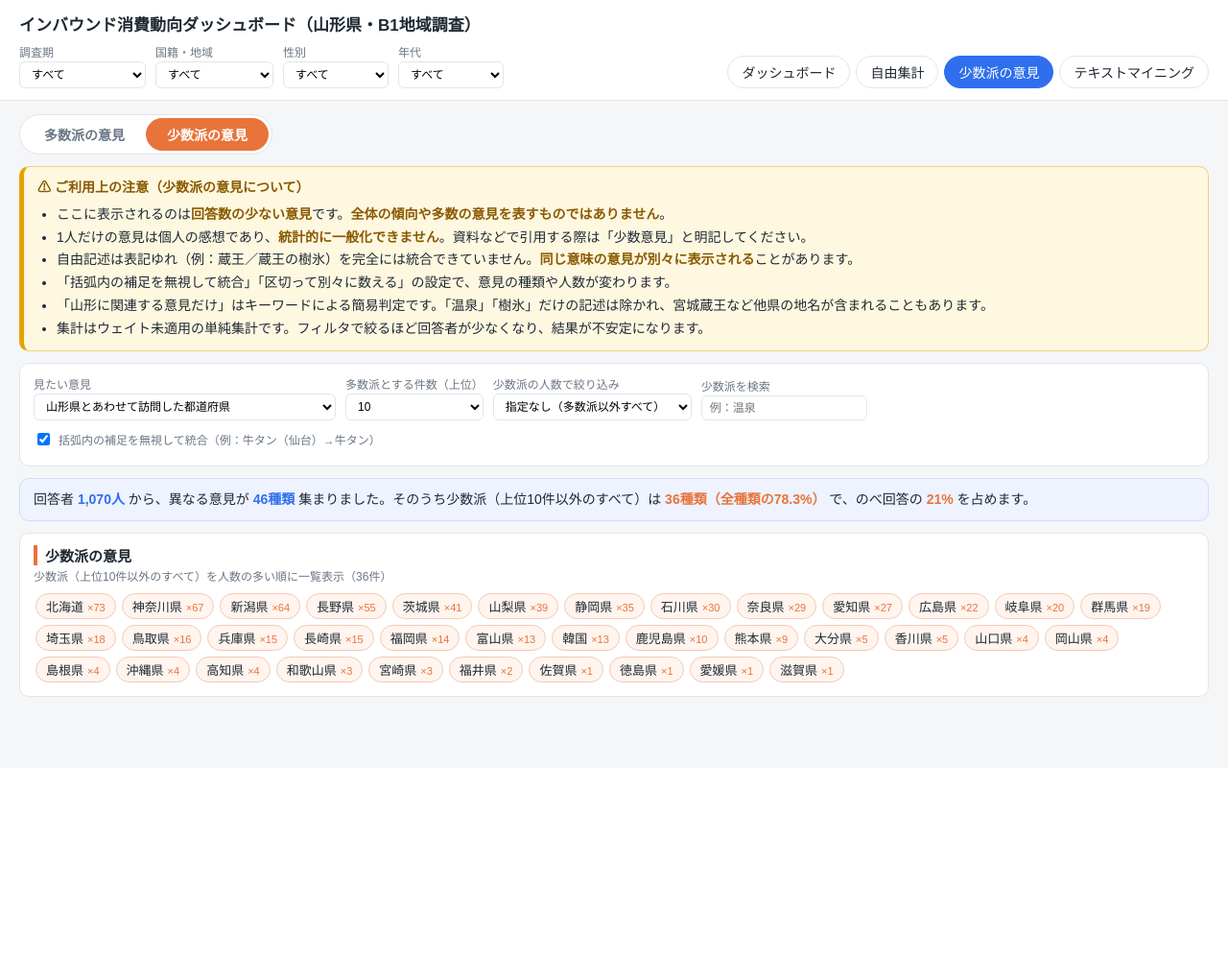
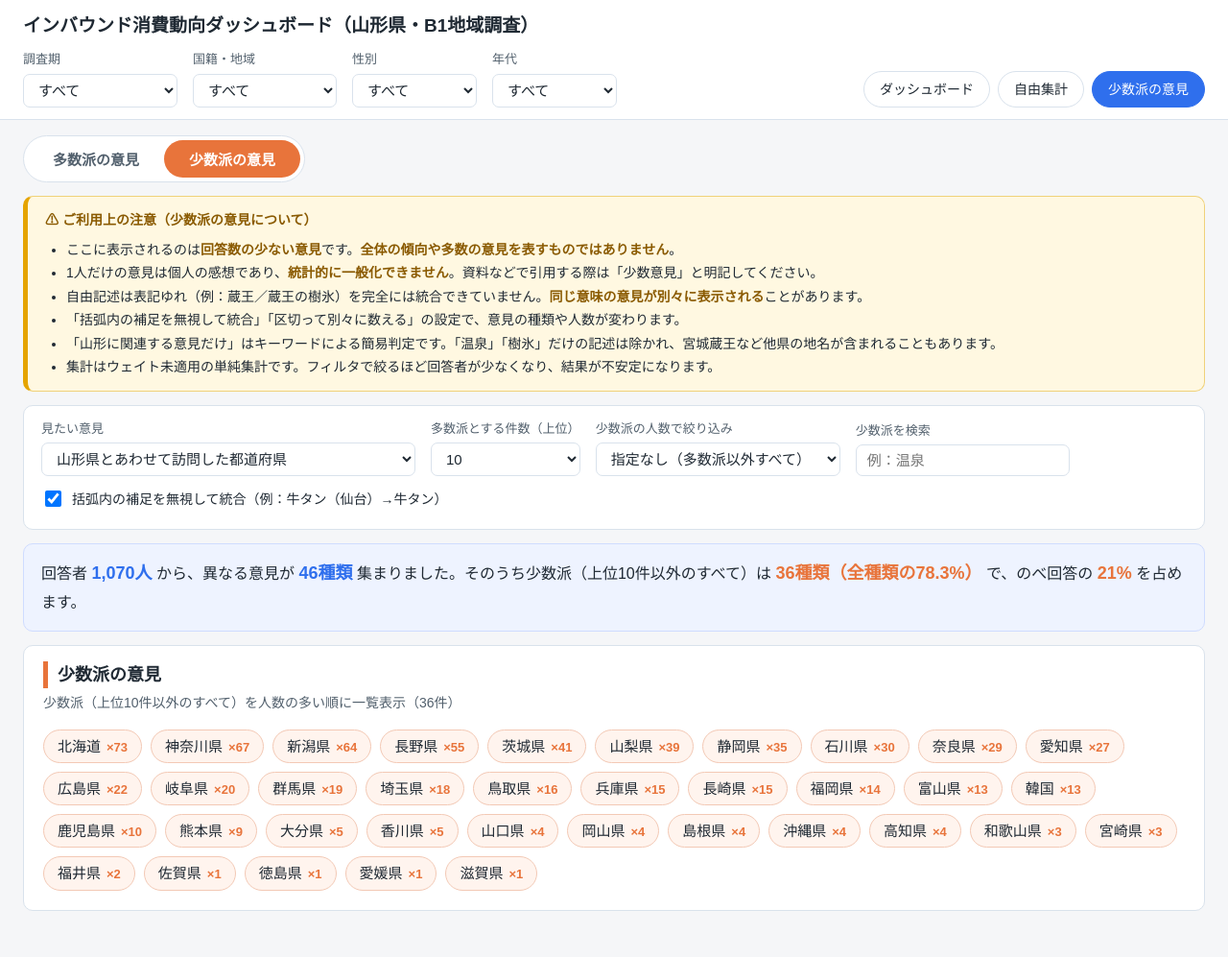
Before and after one commit to s25yuma/inbound, a Flask app: page /opinions in a window 1280 px wide. Shown: the whole page at 96% size. Before the commit the page ends 726 px from the top, so only its background shows below. Run offline with Flask 3, Linux system fonts and the light colour scheme.

Commit message:
Refactor opinions.html for improved styling and structure

```diff
--- a/inbound_viz/templates/opinions.html
+++ b/inbound_viz/templates/opinions.html
@@ -11,8 +11,8 @@
       --bg: #f5f6f8;
       --card: #fff;
       --ink: #1f2933;
-      --sub: #6b7785;
-      --line: #e1e5ea;
+      --sub: #52606d;
+      --line: #d9e2ec;
       --accent: #2f6fed;
       --minor: #e8743b;
     }
@@ -26,37 +26,39 @@
       background: var(--bg);
       color: var(--ink);
       font-family: "Hiragino Sans", "Yu Gothic", "Meiryo", sans-serif;
-      font-size: 14px;
+      font-size: 16px;
+      line-height: 1.6;
     }
 
     header {
       background: var(--card);
       border-bottom: 1px solid var(--line);
-      padding: 12px 20px;
+      padding: 12px 24px;
       position: sticky;
       top: 0;
       z-index: 10;
     }
 
     h1 {
-      font-size: 17px;
-      margin: 0 0 8px;
+      font-size: 19px;
+      margin: 0 0 10px;
     }
 
     .tabs {
       margin-left: auto;
       display: flex;
-      gap: 6px;
+      gap: 8px;
     }
 
     .tab {
-      padding: 6px 14px;
+      padding: 7px 16px;
       border: 1px solid var(--line);
       border-radius: 999px;
       background: #fff;
       color: inherit;
       text-decoration: none;
-      font: inherit;
+      font-size: 14px;
+      font-weight: 500;
     }
 
     .tab.on {
@@ -70,9 +72,10 @@
       border: 1px solid #f0d27a;
       border-left: 5px solid #e5a400;
       border-radius: 10px;
-      padding: 10px 14px;
-      margin-bottom: 12px;
-      line-height: 1.7;
+      padding: 12px 18px;
+      margin-bottom: 14px;
+      font-size: 14px;
+      line-height: 1.75;
     }
 
     .warn b {
@@ -80,8 +83,8 @@
     }
 
     .warn ul {
-      margin: 4px 0 0;
-      padding-left: 20px;
+      margin: 6px 0 0;
+      padding-left: 22px;
     }
 
     .grid.single {
@@ -93,17 +96,18 @@
       border: 1px solid var(--line);
       border-radius: 999px;
       background: #fff;
-      padding: 3px;
-      margin-bottom: 12px;
+      padding: 4px;
+      margin-bottom: 14px;
     }
 
     .seg {
       border: 0;
       background: none;
-      padding: 7px 22px;
+      padding: 9px 26px;
       border-radius: 999px;
       cursor: pointer;
-      font: inherit;
+      font-family: inherit;
+      font-size: 15px;
       font-weight: 600;
       color: var(--sub);
     }
@@ -121,63 +125,77 @@
     .bar {
       display: flex;
       flex-wrap: wrap;
-      gap: 10px;
+      gap: 12px 16px;
       align-items: flex-end;
     }
 
     label {
       color: var(--sub);
-      font-size: 12px;
+      font-size: 13px;
+      font-weight: 500;
       display: flex;
       flex-direction: column;
-      gap: 2px;
+      gap: 4px;
     }
 
     label.chk {
       flex-direction: row;
       align-items: center;
-      gap: 6px;
+      gap: 8px;
       padding-bottom: 6px;
+      font-size: 14px;
+      color: var(--ink);
+      cursor: pointer;
+    }
+
+    input[type=checkbox] {
+      width: 17px;
+      height: 17px;
+      cursor: pointer;
     }
 
     select,
     input[type=text] {
-      padding: 5px 8px;
+      padding: 7px 11px;
       border: 1px solid var(--line);
-      border-radius: 6px;
+      border-radius: 7px;
       background: #fff;
-      font: inherit;
+      font-family: inherit;
+      font-size: 15px;
+      color: var(--ink);
     }
 
     select {
-      min-width: 110px;
+      min-width: 130px;
     }
 
     main {
-      max-width: 1280px;
-      margin: 0 auto;
-      padding: 14px 20px 40px;
+      width: 100%;
+      margin: 0;
+      padding: 16px 24px 48px;
     }
 
     .controls {
       background: var(--card);
       border: 1px solid var(--line);
       border-radius: 10px;
-      padding: 12px 14px;
-      margin-bottom: 12px;
+      padding: 14px 18px;
+      margin-bottom: 14px;
     }
 
     .summary {
       background: #eef3ff;
       border: 1px solid #cfdcff;
       border-radius: 10px;
-      padding: 10px 14px;
-      margin-bottom: 12px;
-      line-height: 1.7;
+      padding: 14px 18px;
+      margin-bottom: 14px;
+      font-size: 16px;
+      line-height: 1.8;
     }
 
     .summary b {
       color: var(--accent);
+      font-size: 18px;
     }
 
     .summary b.m {
@@ -187,37 +205,37 @@
     .grid {
       display: grid;
       grid-template-columns: 1fr 1fr;
-      gap: 12px;
+      gap: 16px;
     }
 
     .card {
       background: var(--card);
       border: 1px solid var(--line);
       border-radius: 10px;
-      padding: 12px 14px;
+      padding: 16px 20px;
       min-width: 0;
     }
 
     .card h2 {
-      font-size: 15px;
-      margin: 0 0 2px;
+      font-size: 18px;
+      margin: 0 0 4px;
     }
 
     .card.maj h2 {
-      border-left: 4px solid var(--accent);
-      padding-left: 8px;
+      border-left: 5px solid var(--accent);
+      padding-left: 10px;
     }
 
     .card.min h2 {
-      border-left: 4px solid var(--minor);
-      padding-left: 8px;
+      border-left: 5px solid var(--minor);
+      padding-left: 10px;
     }
 
     .note {
       color: var(--sub);
-      font-size: 12px;
-      margin: 2px 0 8px;
-      min-height: 16px;
+      font-size: 14px;
+      margin: 4px 0 12px;
+      min-height: 20px;
     }
 
     .box {
@@ -227,36 +245,40 @@
     .chips {
       display: flex;
       flex-wrap: wrap;
-      gap: 6px;
-      max-height: 560px;
-      overflow: auto;
-      padding: 2px;
+      gap: 9px;
+      padding: 4px 0;
     }
 
     .chip {
       border: 1px solid #f3c9b5;
       background: #fff4ee;
       border-radius: 999px;
-      padding: 3px 10px;
-      font-size: 13px;
+      padding: 6px 14px;
+      font-size: 15px;
+      line-height: 1.4;
     }
 
     .chip i {
       color: var(--minor);
       font-style: normal;
-      font-size: 11px;
-      margin-left: 4px;
+      font-weight: 600;
+      font-size: 13px;
+      margin-left: 6px;
     }
 
     .empty {
       color: var(--sub);
-      padding: 30px;
+      padding: 36px;
+      font-size: 15px;
       text-align: center;
     }
 
     @media (max-width:900px) {
       .grid {
         grid-template-columns: 1fr;
+      }
+      .tabs {
+        margin-left: 0;
       }
     }
   </style>
@@ -274,7 +296,6 @@
         <a class="tab" href="/">ダッシュボード</a>
         <a class="tab" href="/#explore">自由集計</a>
         <a class="tab on" href="/opinions">少数派の意見</a>
-        <a class="tab" href="/textmining">テキストマイニング</a>
       </div>
     </div>
   </header>
@@ -298,7 +319,7 @@
 
     <div class="controls">
       <div class="bar">
-        <label>見たい意見<select id="topic" style="min-width:300px"></select></label>
+        <label>見たい意見<select id="topic" style="min-width:340px"></select></label>
         <label id="topWrap">多数派とする件数（上位）<select id="top">
             <option>5</option>
             <option selected>10</option>
@@ -345,6 +366,7 @@
     const el = (t, text, c) => { const e = document.createElement(t); if (text != null) e.textContent = text; if (c) e.className = c; return e; };
     const fmt = v => Number(v).toLocaleString('ja-JP', { maximumFractionDigits: 1 });
     Chart.defaults.font.family = '"Hiragino Sans","Yu Gothic","Meiryo",sans-serif';
+    Chart.defaults.font.size = 14;
 
     function fill(id, items, blank) {
       const s = $(id); s.innerHTML = '';
@@ -390,18 +412,27 @@
       // 多数派: 横棒グラフ
       if (chart) { chart.destroy(); chart = null; }
       if (!showMaj) return renderMinority(j);
-      $('#majBox').style.height = Math.max(260, j.majority.labels.length * 30 + 70) + 'px';
-      $('#majNote').textContent = `${j.title}　棒の長さ＝回答者に対する割合。ツールチップに人数を表示`;
+      $('#majBox').style.height = Math.max(360, j.majority.labels.length * 42 + 90) + 'px';
+      $('#majNote').textContent = `${j.title} 棒の長さ＝回答者に対する割合。ツールチップに人数を表示`;
       chart = new Chart($('#majCanvas'), {
         type: 'bar',
         data: { labels: j.majority.labels, datasets: [{ data: j.majority.shares, counts: j.majority.counts, backgroundColor: '#2f6fedcc' }] },
         options: {
           indexAxis: 'y', responsive: true, maintainAspectRatio: false,
-          plugins: { legend: { display: false }, tooltip: { callbacks: { label: c => `${fmt(c.parsed.x)}%（${c.dataset.counts[c.dataIndex]}${unit}）` } } },
-          scales: { y: { ticks: { autoSkip: false } }, x: { beginAtZero: true, title: { display: true, text: '%' } } }
+          plugins: {
+            legend: { display: false },
+            tooltip: {
+              titleFont: { size: 14 },
+              bodyFont: { size: 14 },
+              callbacks: { label: c => `${fmt(c.parsed.x)}%（${c.dataset.counts[c.dataIndex]}${unit}）` }
+            }
+          },
+          scales: {
+            y: { ticks: { autoSkip: false, font: { size: 14 } } },
+            x: { beginAtZero: true, ticks: { font: { size: 13 } }, title: { display: true, text: '%', font: { size: 14 } } }
+          }
         }
       });
-
     }
 
     function renderMinority(j) {
```
